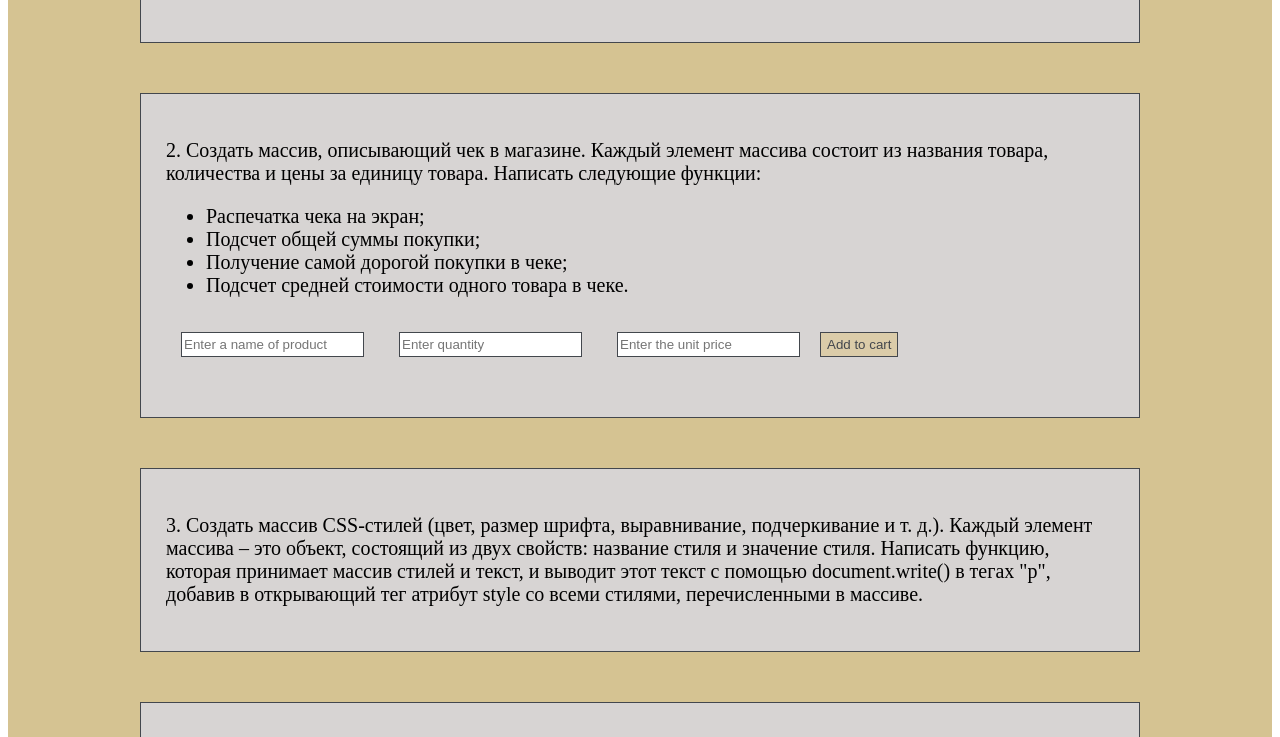
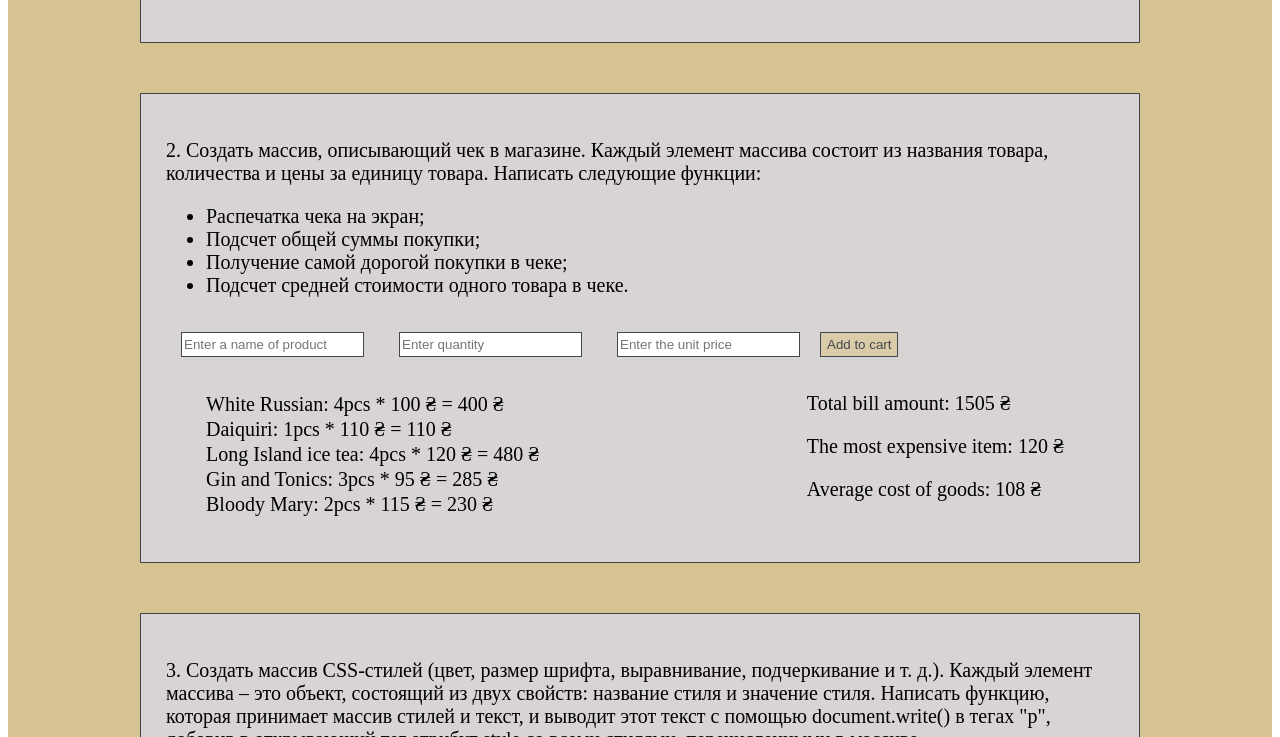
Before and after one commit to Katr1nD/arrays, a plain HTML site: page index.html in a window 1280 px wide. Shown: the part 490-1227 px from the top of the page. Drawn offline with Linux system fonts and the light colour scheme.

Commit message:
second task

```diff
--- a/css/style.css
+++ b/css/style.css
@@ -51,3 +51,15 @@ button {
 #shoppingList {
     cursor: pointer;
 }
+
+#bill {
+    list-style-type: none;
+    line-height: 25px;
+}
+
+#task2 {
+    display: flex;
+    flex-direction: row;
+    justify-content: space-between;
+    padding-right: 50px;
+}
--- a/index.html
+++ b/index.html
@@ -44,11 +44,15 @@
             <input type="text" id="product" placeholder="Enter a name of product" />
             <input type="text" id="count" placeholder="Enter quantity" />
             <input type="text" id="price" placeholder="Enter the unit price" />
-            <button onclick="addToCart()">Add to cart</button>
-            <ul id="bill"></ul>
-            <p id="sum"></p>
-            <p id="theMostExpensive"></p>
-            <p id="average"></p>
+            <button onclick="addProduct()">Add to cart</button>
+            <div id="task2">
+                <ul id="bill"></ul>
+                <div id="resume">
+                    <p id="sum"></p>
+                    <p id="theMostExpensive"></p>
+                    <p id="average"></p>
+                </div>
+            </div>
         </section>
 
         <section class="task">
@@ -72,6 +76,7 @@
         </section>
 
         <script src="./js/task1.js"></script>
+        <script src="./js/task2.js"></script>
     </div>
 </body>
 
--- a/js/task2.js
+++ b/js/task2.js
@@ -1,9 +1,62 @@
-class Product {
-    constructor(name, count, price) {
-        this.name = name;
-        this.count = count;
-        this.price = price;
+let cart = [{
+        name: "White Russian",
+        count: 4,
+        price: 100,
+    },
+    {
+        name: "Daiquiri",
+        count: 1,
+        price: 110,
+    },
+    {
+        name: "Long Island ice tea",
+        count: 4,
+        price: 120,
+    },
+    {
+        name: "Gin and Tonics",
+        count: 3,
+        price: 95,
+    },
+    {
+        name: "Bloody Mary",
+        count: 2,
+        price: 115,
+    },
+];
+
+function addProduct() {
+    const product = document.getElementById('product').value;
+    const count = document.getElementById('count').value;
+    const price = document.getElementById('price').value;
+    const index = cart.findIndex(item => item.name.toLowerCase() === product.toLowerCase());
+
+    if (index !== -1) {
+        cart[index].count++;
+    } else {
+        cart.push({
+            name: product,
+            count: Number(count),
+            price: Number(price),
+        });
     }
+
+    showBill();
 }
 
-function addToCart
+function showBill() {
+    document.getElementById('bill').innerHTML = cart
+        .map(item => `<li>${item.name}: ${item.count}pcs * ${item.price} &#8372; = ${item.price*item.count} &#8372;</li>`)
+        .join('');
+
+    document.getElementById('sum').innerHTML =
+        `Total bill amount: ${cart.reduce((a, b) => (a + b.price * b.count), 0)} &#8372;`;
+
+    document.getElementById('theMostExpensive').innerHTML =
+        `The most expensive item: ${cart.reduce((a, b) => Math.max(a, b.price), 0)} &#8372;`;
+
+    document.getElementById('average').innerHTML =
+        `Average cost of goods: ${Math.floor(cart.reduce((a, b) => (a + b.price), 0) / cart.length)} &#8372;`;
+}
+
+showBill();
```
